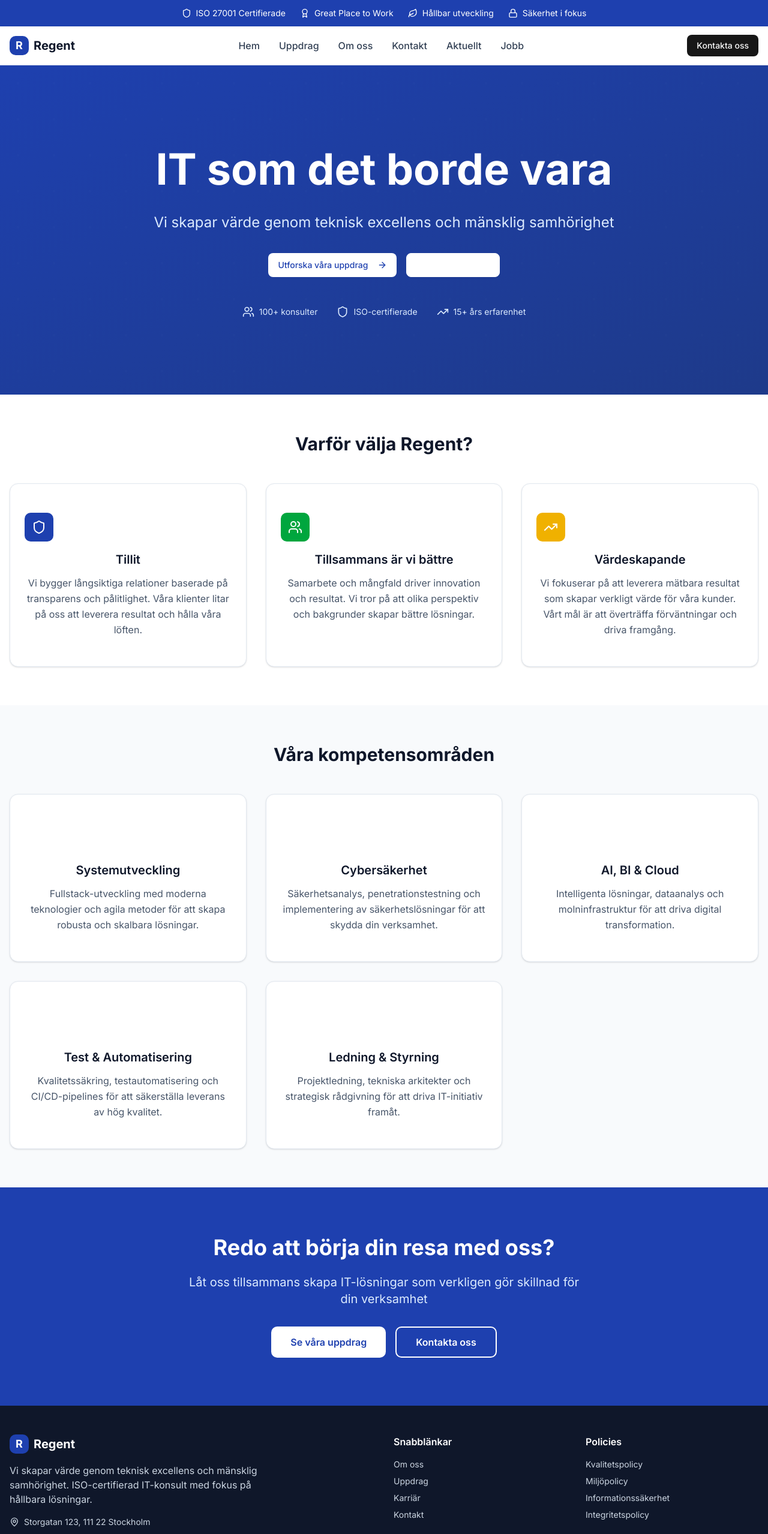
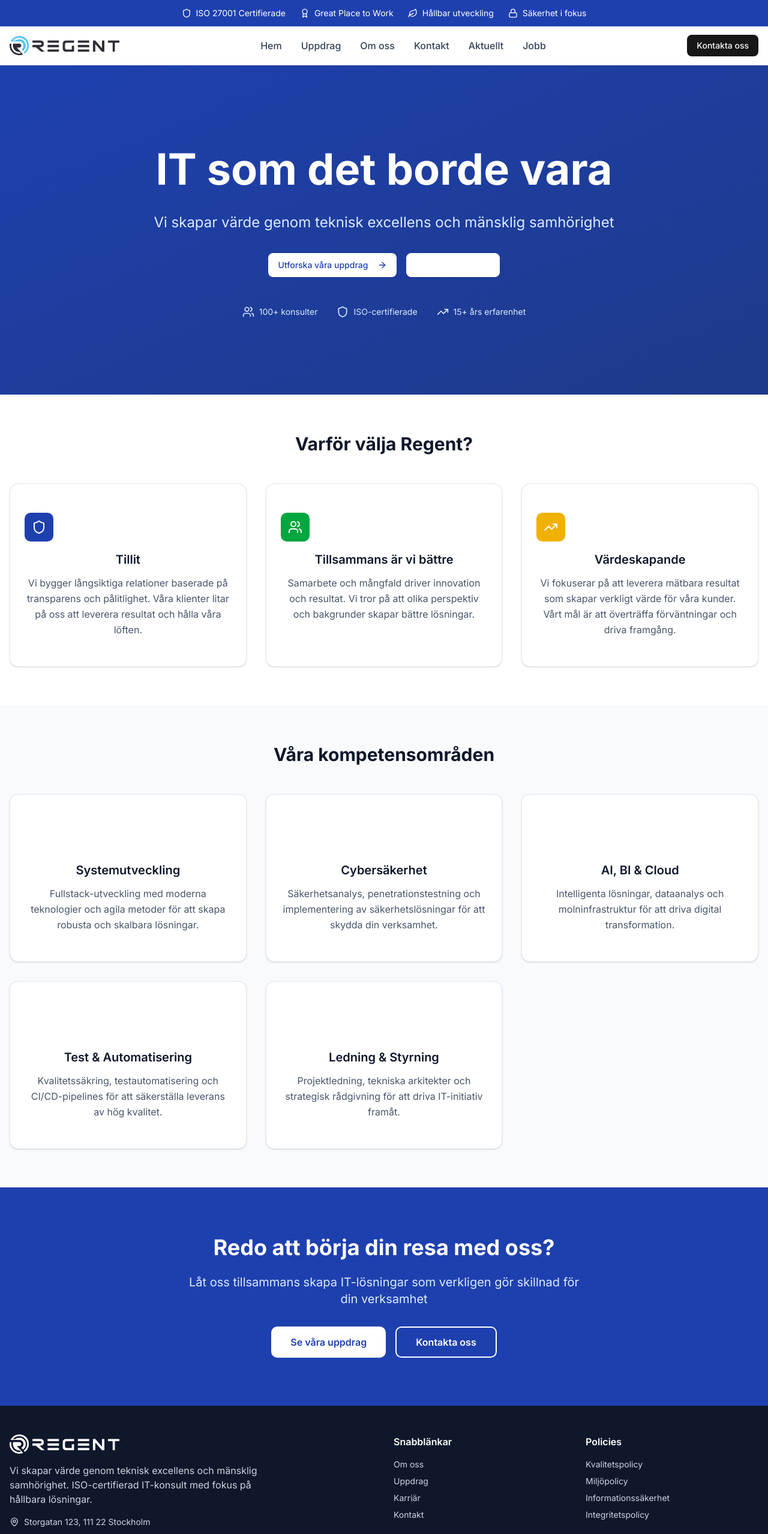
Before and after one commit to louisabornebusch/RegentWeb, a Next.js app in the folder regent-site/: page / in a window 1280 px wide. Shown: the top 2558 px of the page at 60% size. Built offline with nearby package versions, Linux system fonts and the light colour scheme.

Commit message:
Updated to correct regent-logo

```diff
--- a/regent-site/src/components/Footer.tsx
+++ b/regent-site/src/components/Footer.tsx
@@ -8,11 +8,12 @@
         <div className="grid grid-cols-1 md:grid-cols-4 gap-8">
           {/* Company Info */}
           <div className="col-span-1 md:col-span-2">
-            <div className="flex items-center space-x-2 mb-4">
-              <div className="w-8 h-8 bg-regent-blue rounded-lg flex items-center justify-center">
-                <span className="text-white font-bold text-lg">R</span>
-              </div>
-              <span className="text-xl font-bold">Regent</span>
+            <div className="mb-4">
+              <img
+                src="/regent-logo.png"
+                alt="Regent"
+                className="h-8 w-auto brightness-0 invert"
+              />
             </div>
             <p className="text-regent-gray-300 mb-4 max-w-md">
               Vi skapar värde genom teknisk excellens och mänsklig samhörighet.
--- a/regent-site/src/components/Header.tsx
+++ b/regent-site/src/components/Header.tsx
@@ -22,11 +22,12 @@
       <div className="container mx-auto px-4">
         <div className="flex items-center justify-between h-16">
           {/* Logo */}
-          <Link href="/" className="flex items-center space-x-2">
-            <div className="w-8 h-8 bg-regent-blue rounded-lg flex items-center justify-center">
-              <span className="text-white font-bold text-lg">R</span>
-            </div>
-            <span className="text-xl font-bold text-regent-gray-900">Regent</span>
+          <Link href="/" className="flex items-center">
+            <img
+              src="/regent-logo.png"
+              alt="Regent"
+              className="h-8 w-auto"
+            />
           </Link>
 
           {/* Desktop Navigation */}
```
Also changed, not shown: regent-site/public/regent-logo.png (added).
